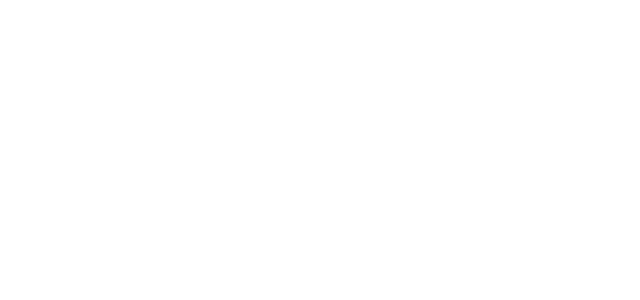
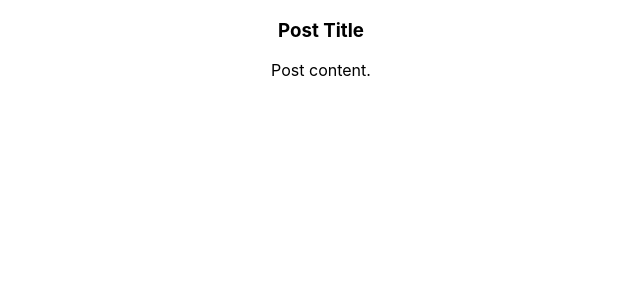
Before and after one commit to abgeiger/react-blog, a React (Create React App) app: page / in a window 1280 px wide. Shown: the top 300 px of the page, without its empty margins (319-959 px from the left). Built offline with nearby package versions, Linux system fonts and the light colour scheme.

Commit message:
Connect components to App.js.

```diff
--- a/src/App.js
+++ b/src/App.js
@@ -1,10 +1,11 @@
 import React from 'react';
 import './App.css';
+import PostList from './components/PostList';
 
 function App() {
   return (
     <div className="App">
-
+      <PostList />
     </div>
   );
 }
--- a/src/components/Post.js
+++ b/src/components/Post.js
@@ -0,0 +1,15 @@
+import React, { Component } from 'react';
+// import PropTypes from 'prop-types';
+
+export class Post extends Component {
+    render() {
+        return (
+            <div>
+                <h3>Post Title</h3>
+                <p>Post content.</p>
+            </div>
+        )
+    }
+}
+
+export default Post
--- a/src/components/PostList.js
+++ b/src/components/PostList.js
@@ -0,0 +1,13 @@
+import React, { Component } from 'react'
+import Post from './Post';
+// import PropTypes from 'prop-types';
+
+export class PostList extends Component {
+    render() {
+        return (
+            <Post />
+        )
+    }
+}
+
+export default PostList
```
